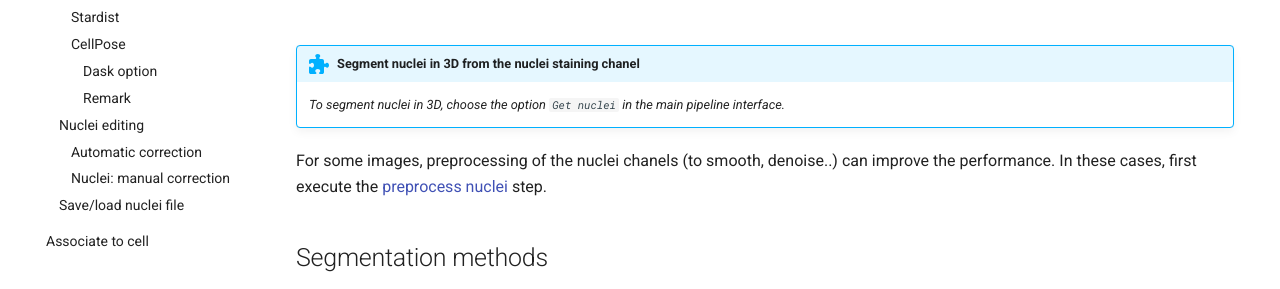
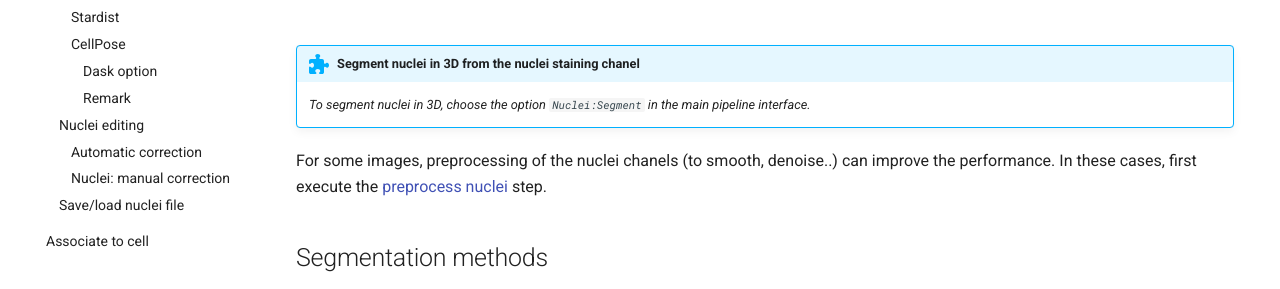
Before and after one commit to gletort/FishFeats, an MkDocs documentation site: the page built from docs/Get-nuclei.md, in a window 1280 px wide and 900 px high. Shown: the part 224-513 px from the top of the window. Built offline with MkDocs 1.6.1 and Material for MkDocs 9.7.7, drawn with Linux system fonts in a browser that asks for light colours; comment, search, counter and statistics services are not loaded.

```diff
--- a/docs/Get-nuclei.md
+++ b/docs/Get-nuclei.md
@@ -1,7 +1,7 @@
 !!! abstract "Segment nuclei in 3D from the nuclei staining chanel"
-	_To segment nuclei in 3D, choose the option `Get nuclei` in the main pipeline interface._
+	_To segment nuclei in 3D, choose the option `Nuclei:Segment` in the main pipeline interface._
 
-For some images, preprocessing of the nuclei chanels (to smooth, denoise..) can improve the performance. In these cases, first execute the [preprocess nuclei](preprocess-nuclei) step.
+For some images, preprocessing of the nuclei chanels (to smooth, denoise..) can improve the performance. In these cases, first execute the [preprocess nuclei](./Preprocess-nuclei.md) step.
 
 ## Segmentation methods
 
```
Also changed, not shown: docs/Measure-cytoplasmic-staining.md (+1 -1 lines), docs/index.md (+1 -0 lines), docs/imgs/nuclei_preprocess.png (added).
